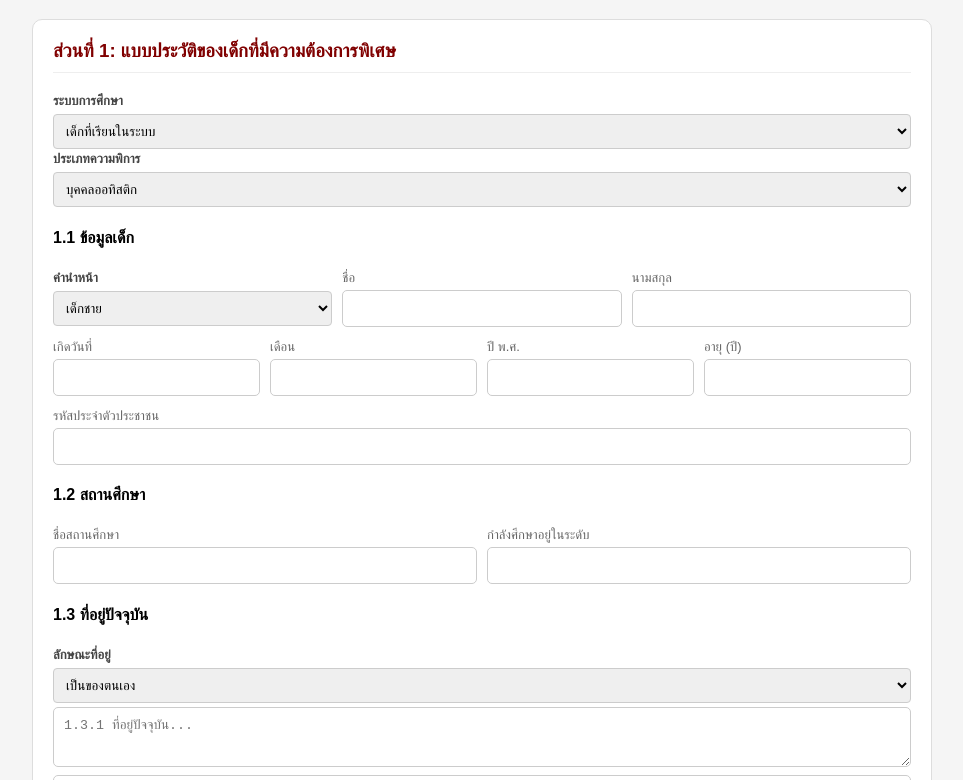
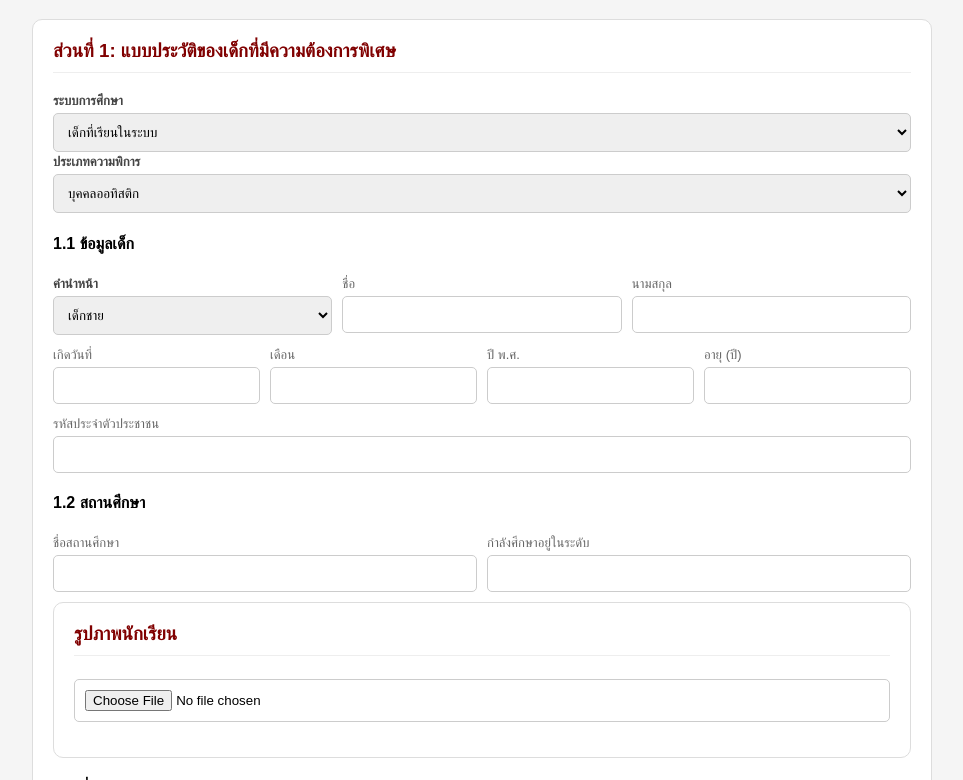
Before and after one commit to ruwaidawy-wq/kunpoom-sk03, a React (Create React App) app: page / in a window 1280 px wide. Shown: the part 280-1060 px from the top of the page, without its empty margins (158-1121 px from the left). Built offline with nearby package versions, Linux system fonts and the light colour scheme.

Commit message:
Update ApplicationForm.js

```diff
--- a/src/ApplicationForm.js
+++ b/src/ApplicationForm.js
@@ -23,6 +23,7 @@ export default function ApplicationForm() {
     age: "",
     school_name: "",
     school_level: "",
+   student_photo: "",
 
     // --- ที่อยู่ ---
     address_now: "",
@@ -64,6 +65,7 @@ export default function ApplicationForm() {
     sign_d: "",
     sign_m: "",
     sign_y: "",
+   parent_full_name: "",
 
     // --- ส่วนที่ 2: เช็คบ็อกซ์ ---
     quals: [],
@@ -123,7 +125,16 @@ export default function ApplicationForm() {
     else newArray = newArray.filter((item) => item !== value);
     setFormData({ ...formData, [name]: newArray });
   };
-
+const handleFileChange = (e) => {
+    const file = e.target.files[0];
+    if (file) {
+        const reader = new FileReader();
+        reader.onloadend = () => {
+            setFormData({ ...formData, student_photo: reader.result }); // เก็บรูปในรูปแบบรหัส Base64
+        };
+        reader.readAsDataURL(file);
+    }
+};
   const handleSubmit = async (e) => {
     e.preventDefault();
     if (!window.confirm("ยืนยันการส่งข้อมูล?")) return;
@@ -246,7 +257,17 @@ options={[
               onChange={handleChange}
             />
           </Row>
-
+<Section title="รูปภาพนักเรียน">
+    <div style={{ marginBottom: "15px" }}>
+        <input type="file" accept="image/*" onChange={handleFileChange} style={inputS} />
+        {formData.student_photo && (
+            <div style={{ marginTop: "10px" }}>
+                <img src={formData.student_photo} alt="Preview" style={{ width: "120px", height: "150px", objectFit: "cover", borderRadius: "5px", border: "1px solid #ddd" }} />
+                <p style={{ fontSize: "12px", color: "#666" }}>ตัวอย่างรูปภาพ</p>
+            </div>
+        )}
+    </div>
+</Section>
           <h4>1.3 ที่อยู่ปัจจุบัน</h4>
           <Select
             label="ลักษณะที่อยู่"
@@ -833,7 +854,7 @@ const Select = ({ label, name, options, onChange, value }) => ( // เพิ่
     <label style={{ fontSize: "13px", color: "#444", fontWeight: "bold" }}>
       {label}
     </label>
-    <select name={name} onChange={onChange} value={value} style={inputStyle}> {/* เพิ่ม value={value} ตรงนี้ */}
+    <select name={name} onChange={onChange} value={value} style={inputS}> {/* เพิ่ม value={value} ตรงนี้ */}
       {options.map((opt) => (
         <option key={opt.v || opt} value={opt.v || opt}>
           {opt.l || opt}
@@ -862,26 +883,6 @@ const btnS = {
   fontWeight: "bold",
   cursor: "pointer",
 };
-// วางไว้ล่างสุดของไฟล์ ApplicationForm.js
-const inputStyle = {
-  width: "100%",
-  padding: "8px",
-  borderRadius: "4px",
-  border: "1px solid #ccc",
-  marginTop: "5px"
-};
-
-const btnStyle = {
-  width: "100%",
-  padding: "15px",
-  background: "#800000",
-  color: "#fff",
-  border: "none",
-  borderRadius: "8px",
-  cursor: "pointer",
-  fontSize: "16px",
-  fontWeight: "bold"
-};
 
 const textStyle = {
   width: "100%",
```
